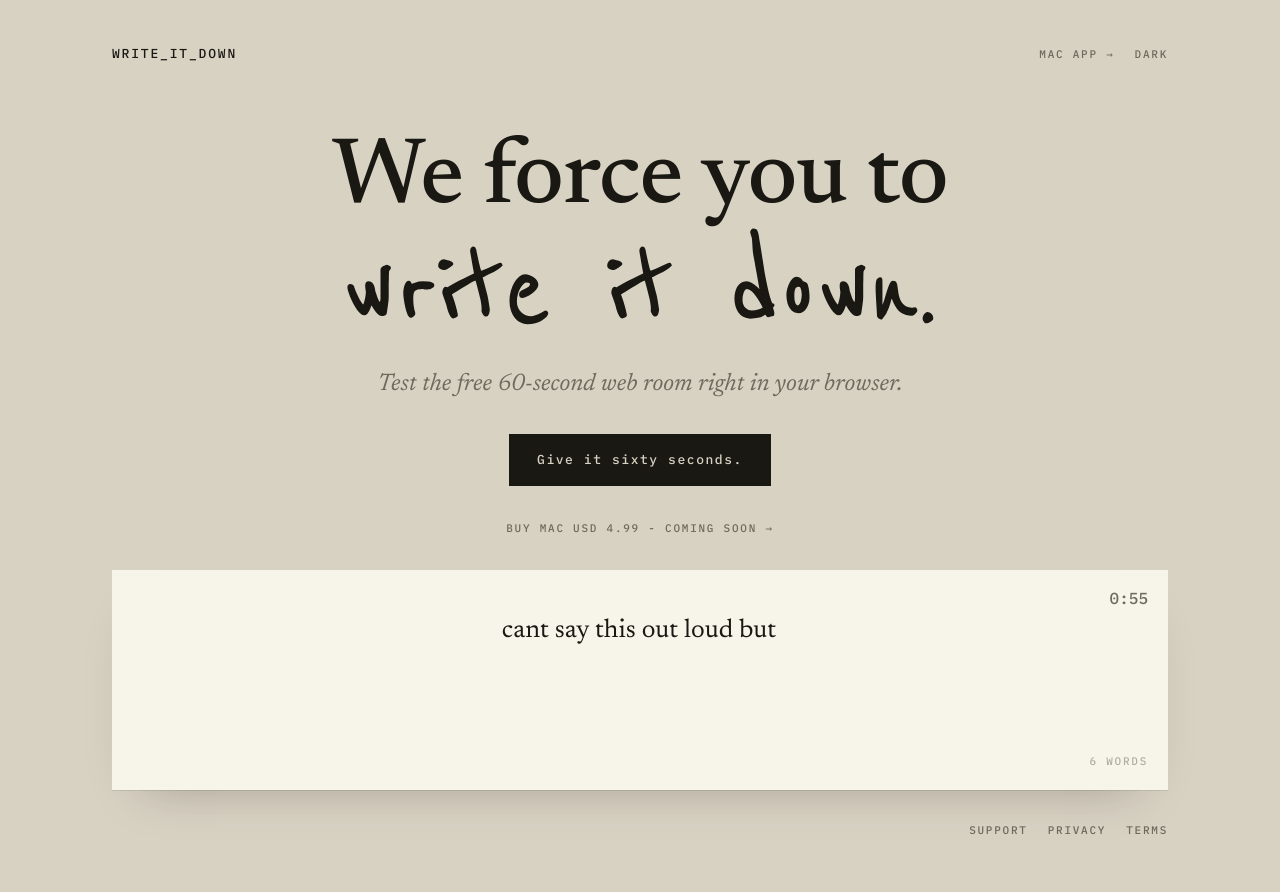
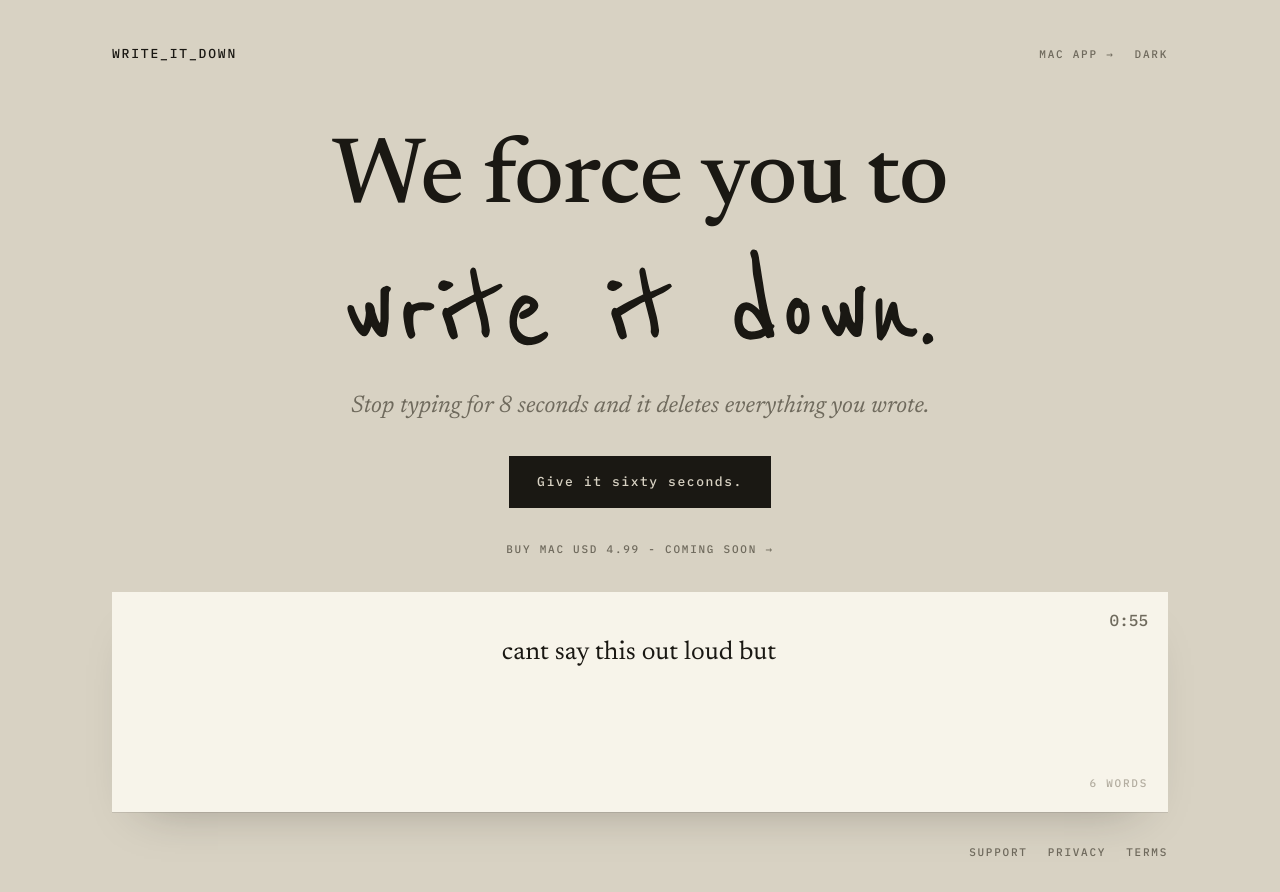
Before and after one commit to ichts/zerodraft, a website with bundled scripts: page writeitdown/index.html in a window 1280 px wide. Before the commit the page ends 870 px from the top, so only its background shows below. Built offline with nearby package versions, Linux system fonts and the light colour scheme.

Commit message:
fix(writeitdown): separate the handwritten headline line and sharpen the deck

```diff
--- a/writeitdown/index.html
+++ b/writeitdown/index.html
@@ -31,7 +31,7 @@
     </nav>
     <header class="row hero">
       <h1 class="h1"><span class="l1">We force you to</span> <span class="hand">write it down.</span></h1>
-      <p class="deck">Test the free 60-second web room right in your browser.</p>
+      <p class="deck">Stop typing for 8 seconds and it deletes everything you wrote.</p>
       <a class="door" href="#trial">Give it sixty seconds.</a>
       <a class="mini-link hero-secondary" href="mac.html#waitlist">BUY MAC USD 4.99 - COMING SOON &#8594;</a>
     </header>
--- a/writeitdown/site.css
+++ b/writeitdown/site.css
@@ -49,7 +49,7 @@ button{border:0;border-radius:0;background:none;color:inherit;cursor:pointer}
 .hero{padding:var(--heroy) var(--gut) 0;display:flex;flex-direction:column;align-items:center;gap:20px}
 .h1{margin:0;font-family:var(--serif);font-weight:500;font-size:var(--h1);line-height:1.04;letter-spacing:-.015em;color:var(--ink);text-wrap:balance;text-align:center;max-width:none;--l1-scale:1.3}
 .h1 .l1{display:block;white-space:nowrap;font-size:min(calc(var(--l1-scale) * 1em),calc((100cqw - 2*var(--gut)) / 6.8))}
-.h1 .hand{display:block;margin-top:.06em;font-family:'Reenie Beanie',var(--serif);font-weight:400;font-size:min(1.9em,calc((100cqw - 2*var(--gut)) / 4.5));line-height:.8;letter-spacing:0;white-space:nowrap;-webkit-text-stroke:.012em currentColor}
+.h1 .hand{display:block;margin-top:.22em;font-family:'Reenie Beanie',var(--serif);font-weight:400;font-size:min(1.9em,calc((100cqw - 2*var(--gut)) / 4.5));line-height:.8;letter-spacing:0;white-space:nowrap;-webkit-text-stroke:.012em currentColor}
 .deck{margin:0;font-family:var(--serif);font-style:italic;font-weight:400;font-size:var(--deck);line-height:1.45;color:var(--mute);text-align:center;max-width:46ch}
 .door{margin-top:12px;display:inline-flex;align-items:center;justify-content:center;min-height:var(--doorh);padding:0 28px;border:0;border-radius:0;background:var(--ink);color:var(--wall);font-family:var(--mono);font-weight:500;font-size:13px;line-height:1;letter-spacing:.12em;cursor:pointer;transition:none}
 .door:hover{color:var(--wall)}
```
Also changed, not shown: writeitdown/qa/mac.spec.mjs (+6 -1 lines).
